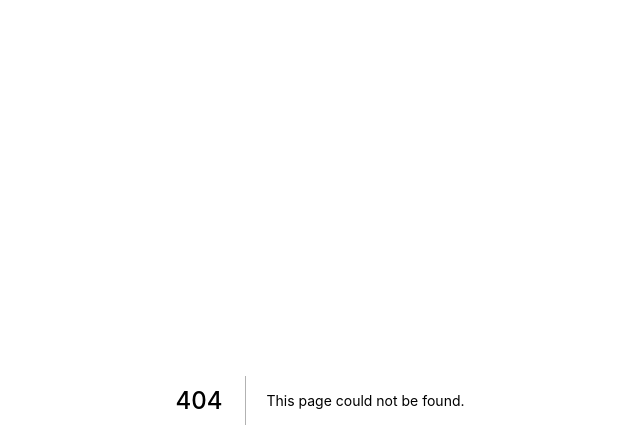
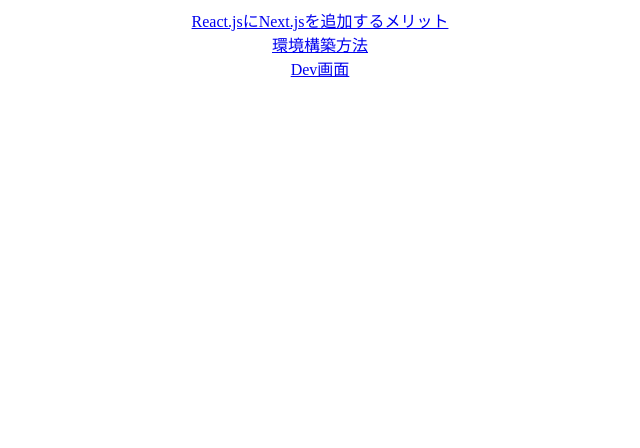
Before and after one commit to TakuoIshida/for_education, a Next.js app: page /toppage in a window 1280 px wide. Before the commit this address had no page. Shown: the top 448 px of the page, without its empty margins (320-960 px from the left). Built offline with nearby package versions, Linux system fonts and the light colour scheme.

Commit message:
CSS 追加

```diff
--- a/pages/Env.js
+++ b/pages/env.js
@@ -10,7 +10,7 @@ export default function Home() {
 
       <main>
       <div className="grid">
-        <Link href="/TopPage" className="card">
+        <Link href="/toppage" className="card">
           <a>Back to Top</a>
         </Link>
       </div>
--- a/pages/TopPage.js
+++ b/pages/toppage.js
@@ -1,28 +1,38 @@
 import Head from 'next/head'
 import Link from 'next/link'
 import React from 'react'
+import { createStyles, makeStyles } from '@material-ui/core/styles';
 
 const TopPage = () => {
+  const useStyles = makeStyles(() =>
+  createStyles({
+    container: {
+      textAlign: 'center',
+    }
+  }),
+);
+  const classes = useStyles();
+
   return (
-    <div className="container">
+    <div>
       <Head>
         <title>This is Toppage</title>
         <link rel="icon" href="/favicon.ico" />
       </Head>
 
-      <main>
+      <main className={classes.container}>
         <div>
           <Link href="/benefits" className="card">
           <a>React.jsにNext.jsを追加するメリット</a>
           </Link>
         </div>
         <div>
-          <Link href="/Env" className="card">
+          <Link href="/env" className="card">
           <a>環境構築方法</a>
           </Link>
         </div>
         <div>
-          <Link href="/Dev" className="card">
+          <Link href="/dev" className="card">
           <a>Dev画面</a>
           </Link>
         </div>
```
Also changed, not shown: pages/dev.tsx (+12 -3 lines).
